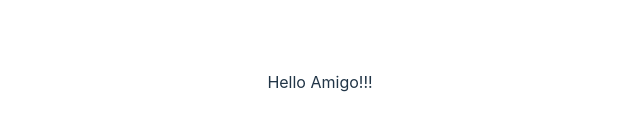
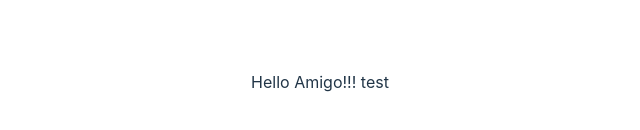
Before and after one commit to KombinatorVit/crm_v2, a React (Vite) app: page / in a window 1280 px wide. Shown: the part 318-448 px from the top of the page, without its empty margins (320-960 px from the left). Built offline with nearby package versions, Linux system fonts and the light colour scheme.

Commit message:
Actions [need build client]

```diff
--- a/src/App.tsx
+++ b/src/App.tsx
@@ -5,7 +5,7 @@ function App() {
     return (
         <>
             <p>
-                Hello Amigo!!!
+                Hello Amigo!!! test
             </p>
         </>
     );
```
